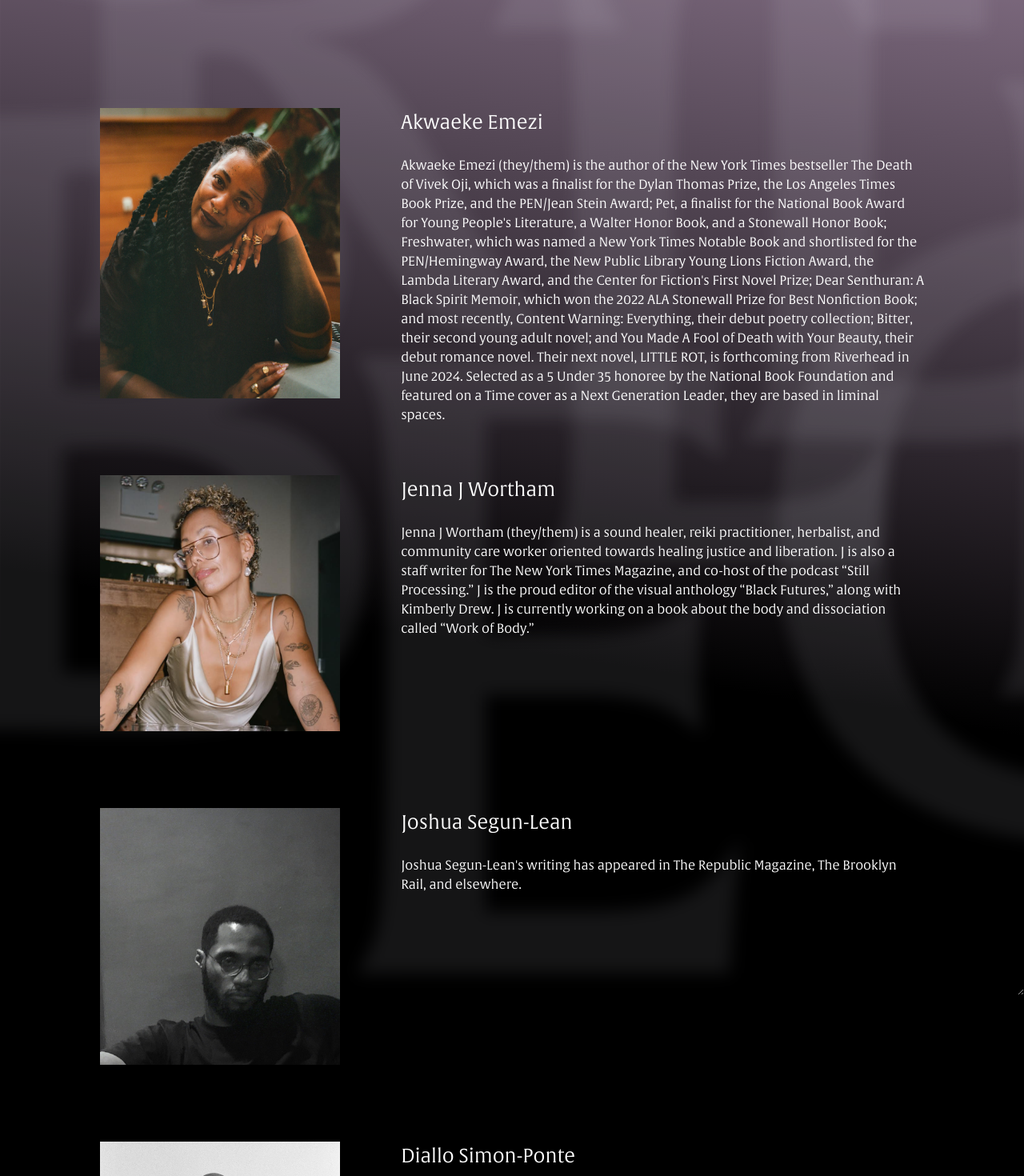
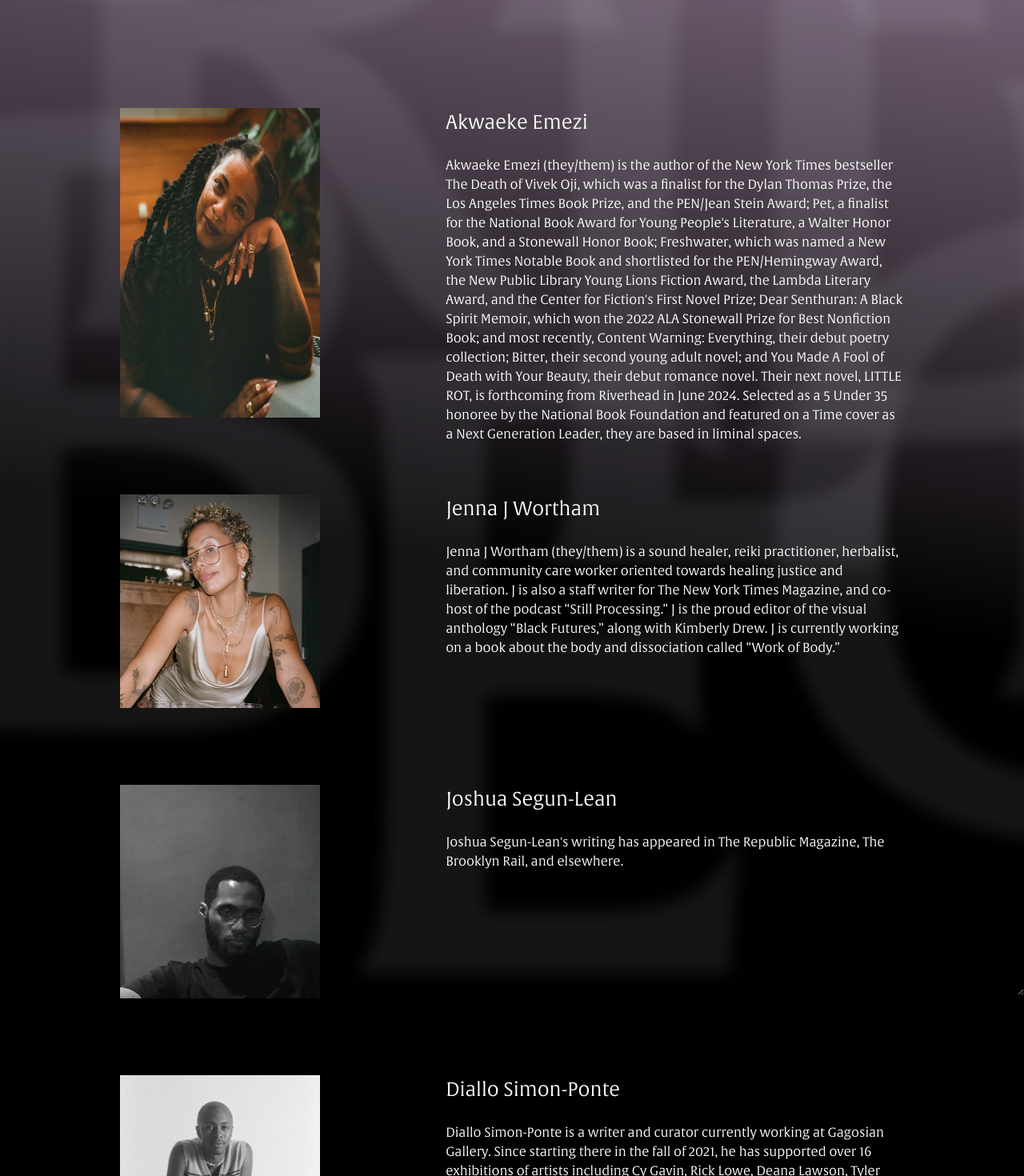
Before and after one commit to lizetteayala1211/jupiter-mag, a Next.js app: page / in a window 1280 px wide. Shown: the part 1920-3390 px from the top of the page at 80% size. Built offline with nearby package versions, Linux system fonts and the light colour scheme; no server answers; a web font is replaced by a local one.

Commit message:
more rresponsive sizing

```diff
--- a/src/components/home/AuthorAbouts.tsx
+++ b/src/components/home/AuthorAbouts.tsx
@@ -19,12 +19,11 @@ import joshua from "../../../public/photos/joshua.png"
 import rianna from "../../../public/photos/rianna.jpg"
 
 export function AuthorAbouts() {
-  const { isSmallDesktop, isDesktop, isLargeDesktop } = useBreakpoints()
+  const { isSmallDesktop, isLargeDesktop } = useBreakpoints()
   const getResponsiveImageSize = (): number => {
-    if (isSmallDesktop) return 250
-    if (isDesktop) return 300
+    if (isSmallDesktop) return 300
     if (isLargeDesktop) return 500
-    return 50 // is mobile
+    return 250
   }
 
   return (
@@ -33,7 +32,7 @@ export function AuthorAbouts() {
         <AuthorPhoto>
           <Image
             width={getResponsiveImageSize()}
-            style={{ height: "auto" }}
+            style={{ height: "100%" }}
             src={akwaeke}
             alt="Picture of the Akwaeke"
           />
@@ -65,7 +64,7 @@ export function AuthorAbouts() {
         <AuthorPhoto>
           <Image
             width={getResponsiveImageSize()}
-            style={{ height: "auto" }}
+            style={{ height: "100%" }}
             src={j}
             alt="Picture of the J"
           />
@@ -87,7 +86,7 @@ export function AuthorAbouts() {
         <AuthorPhoto>
           <Image
             width={getResponsiveImageSize()}
-            style={{ height: "auto" }}
+            style={{ height: "100%" }}
             src={joshua}
             alt="Picture of the Joshua"
           />
@@ -131,7 +130,7 @@ export function AuthorAbouts() {
         <AuthorPhoto>
           <Image
             width={getResponsiveImageSize()}
-            style={{ height: "auto" }}
+            style={{ height: "100%" }}
             src={rianna}
             alt="Picture of the Rianna"
           />
--- a/src/components/home/styled.ts
+++ b/src/components/home/styled.ts
@@ -128,7 +128,7 @@ export const AuthorPhoto = styled.div`
   padding-bottom: 2em;
   height: 100%;
   @media only screen and (min-width: ${screenMdMin}) {
-    width: 40%;
+    width: 50%;
   }
 `
 
--- a/src/components/ticker/styled.ts
+++ b/src/components/ticker/styled.ts
@@ -1,4 +1,4 @@
-import { screenLgMin, screenMdMin } from "@/utils/constants"
+import { screenLgMin } from "@/utils/constants"
 import styled from "styled-components"
 
 export const TickerContainer = styled.div`
```
